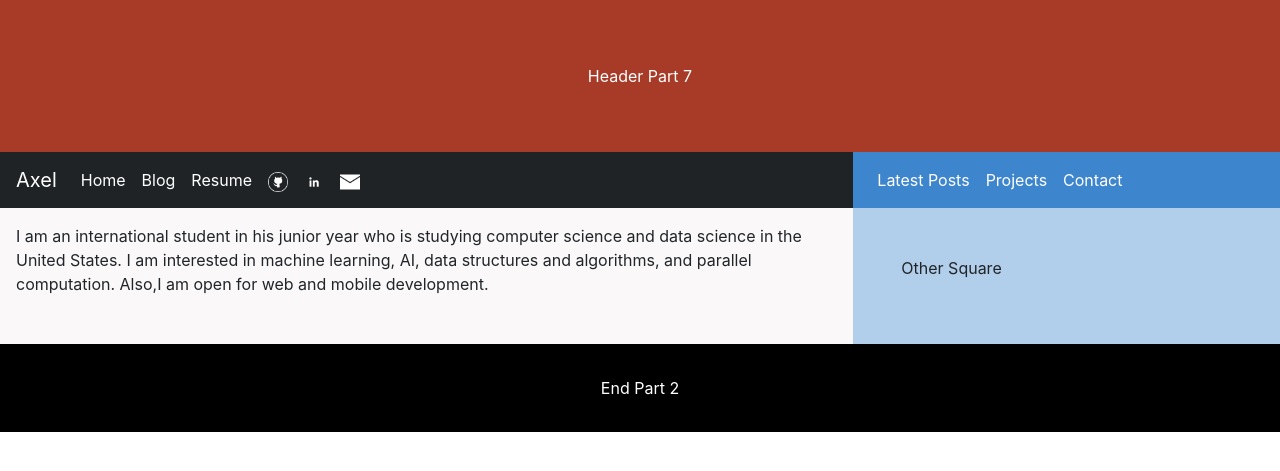
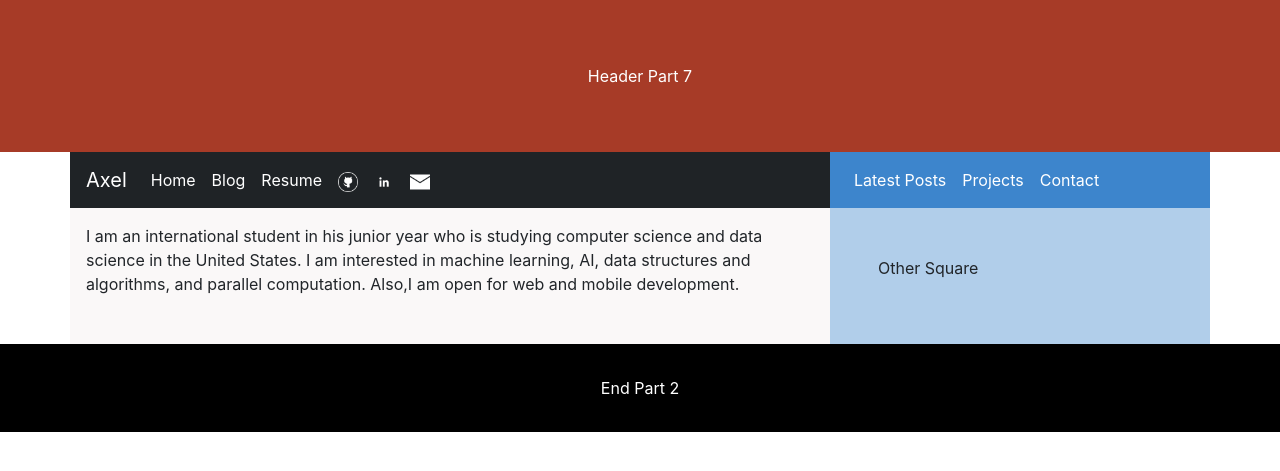
Before and after one commit to axeljeremy7/axeljeremy7.github.io, a Jekyll site: the page built from index.html, in a window 1280 px wide. Shown: the top 471 px of the page. Built offline with Jekyll 4.4.1, drawn with Linux system fonts in a browser that asks for light colours; nearby versions of some CDN libraries.

Commit message:
change for mobile

```diff
--- a/_layouts/default.html
+++ b/_layouts/default.html
@@ -25,7 +25,7 @@
 	<!--        -->
 
 <!--  BODY PART -->
-<div class="container-fluid bg-all bg-grey">
+<div class="container bg-all bg-grey">
 	<div class="row align-items-start no-gutters">
 
 		<!-- Start of first square -->
```
